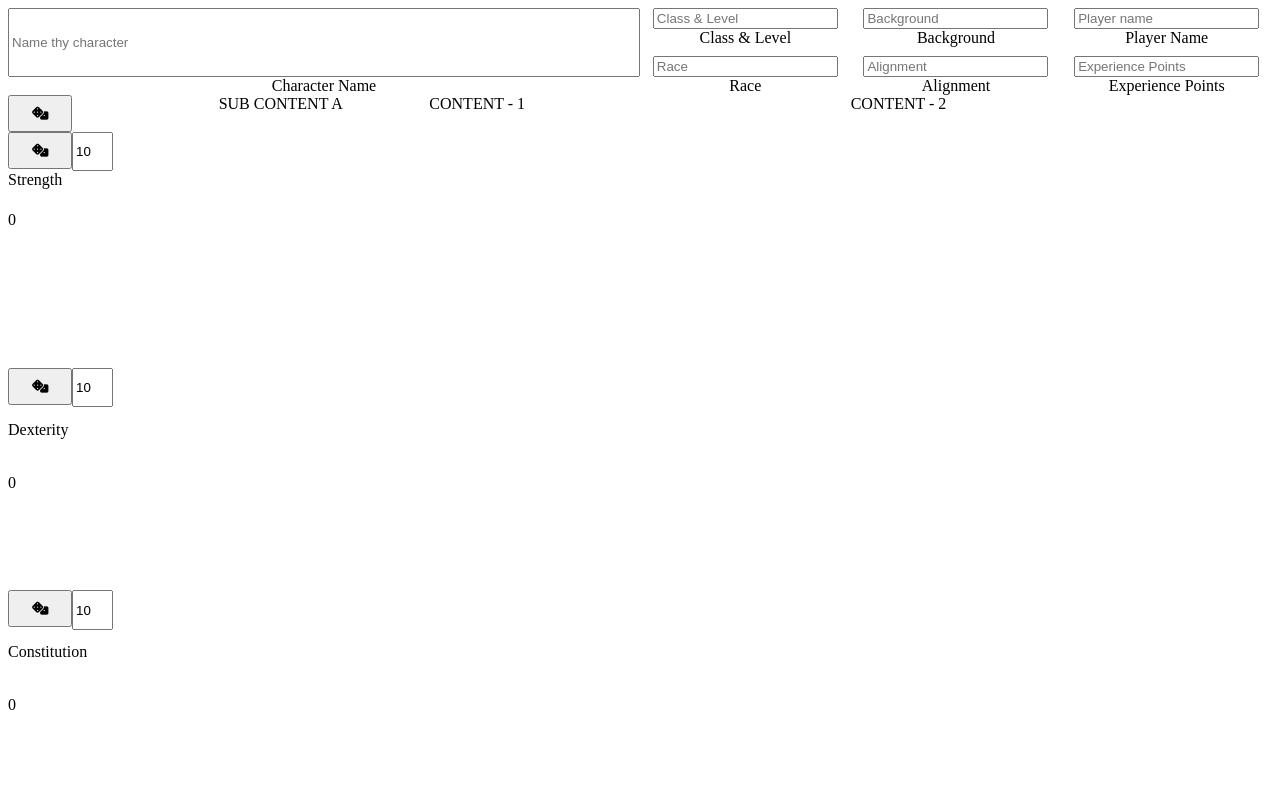
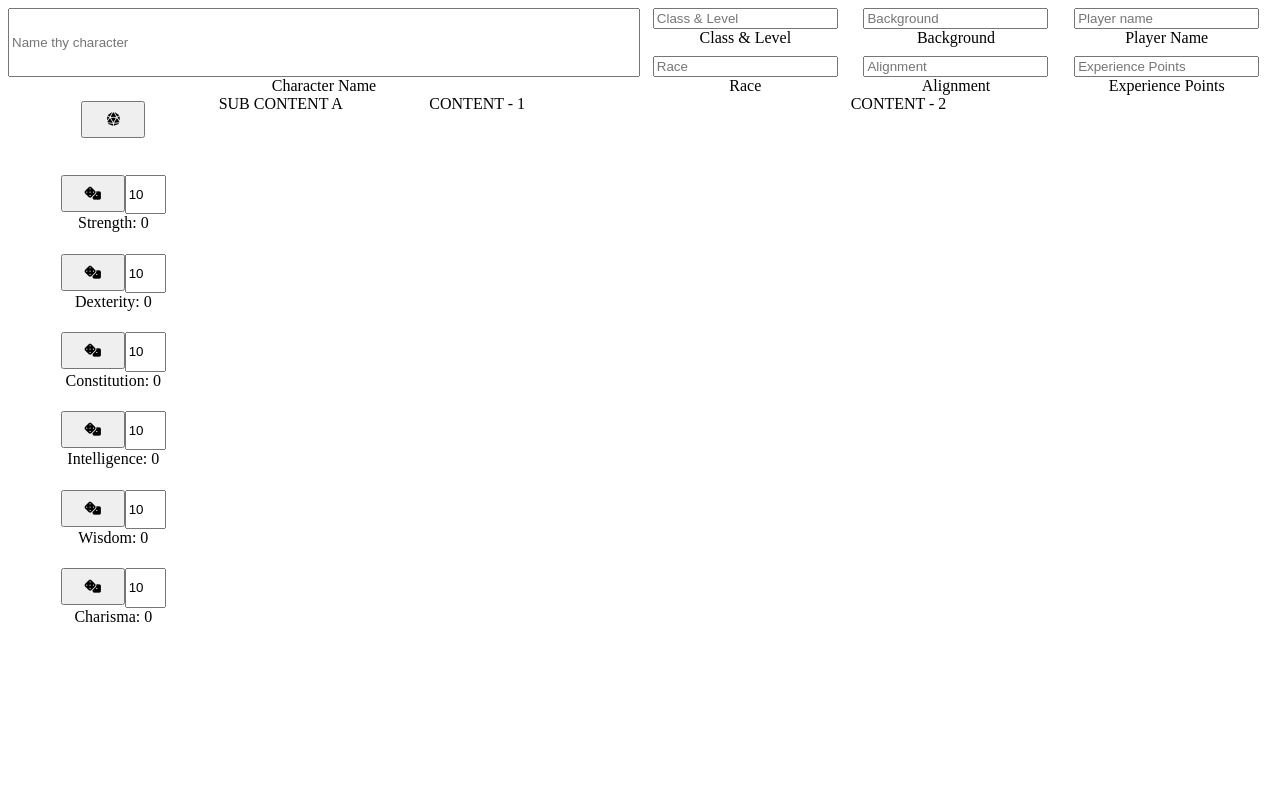
Before and after one commit to lgcavalheiro/dnd5edcharsheet, an Angular app in the folder dnd5edcharsheet/: page / in a window 1280 px wide. Shown: the top 800 px of the page. Built offline with nearby package versions, Linux system fonts and the light colour scheme.

Commit message:
finished randomization of attributes

```diff
--- a/dnd5edcharsheet/src/app/char-sheet/char-attributes/char-attributes.component.html
+++ b/dnd5edcharsheet/src/app/char-sheet/char-attributes/char-attributes.component.html
@@ -1,88 +1,101 @@
-<button class="bt-s" (click)="randomizeAttribute('str')">
-          <i class="fas fa-dice"></i>
+<div class="cl-1 rw-a" id="attributes">
+  <button class="bt-s" (click)="randomizeAll()">
+    <i class="fas fa-dice-d20"></i>
   </button>
-    <div class="rw-3 mx-h">
-<div class="cl-1 rw-6">
+
+  <div class="rw-2 mx-h">
     <div class="cl-f">
       <button class="bt-s" (click)="randomizeAttribute('str')">
         <i class="fas fa-dice"></i>
       </button>
       <input [(ngModel)]="attributes.str" type="number" name="char-str" id="char-str" class="char-attr">
     </div>
-    <label for="char-str">Strength</label>
+    <div class="att-info">
+      <label for="char-str">Strength: </label>
       <span>
         <span *ngIf="calculateMod(attributes.str, 'str') > 0">+</span>
         {{ attribMods.str }}
       </span>
     </div>
+  </div>
 
-  <div class="rw-3 mx-h">
+  <div class="rw-2 mx-h">
     <div class="cl-f">
       <button class="bt-s" (click)="randomizeAttribute('dex')">
         <i class="fas fa-dice"></i>
       </button>
       <input [(ngModel)]="attributes.dex" type="number" name="char-dex" id="char-dex" class="char-attr">
     </div>
-    <label for="char-dex">Dexterity</label>
+    <div class="att-info">
+      <label for="char-dex">Dexterity: </label>
       <span>
         <span *ngIf="calculateMod(attributes.dex, 'dex') > 0">+</span>
         {{ attribMods.dex }}
       </span>
     </div>
+  </div>
 
-  <div class="rw-3 mx-h">
+  <div class="rw-2 mx-h">
     <div class="cl-f">
       <button class="bt-s" (click)="randomizeAttribute('con')">
         <i class="fas fa-dice"></i>
       </button>
       <input [(ngModel)]="attributes.con" type="number" name="char-con" id="char-con" class="char-attr">
     </div>
-    <label for="char-con">Constitution</label>
+    <div class="att-info">
+      <label for="char-con">Constitution: </label>
       <span>
         <span *ngIf="calculateMod(attributes.con, 'con') > 0">+</span>
         {{ attribMods.con }}
       </span>
     </div>
+  </div>
 
-  <div class="rw-3 mx-h">
+  <div class="rw-2 mx-h">
     <div class="cl-f">
       <button class="bt-s" (click)="randomizeAttribute('int')">
         <i class="fas fa-dice"></i>
       </button>
       <input [(ngModel)]="attributes.int" type="number" name="char-int" id="char-int" class="char-attr">
     </div>
-    <label for="char-int">Intelligence</label>
+    <div class="att-info">
+      <label for="char-int">Intelligence: </label>
       <span>
         <span *ngIf="calculateMod(attributes.int, 'int') > 0">+</span>
         {{ attribMods.int }}
       </span>
     </div>
+  </div>
 
-  <div class="rw-3 mx-h">
+  <div class="rw-2 mx-h">
     <div class="cl-f">
       <button class="bt-s" (click)="randomizeAttribute('wis')">
         <i class="fas fa-dice"></i>
       </button>
       <input [(ngModel)]="attributes.wis" type="number" name="char-wis" id="char-wis" class="char-attr">
     </div>
-    <label for="char-wis">Wisdom</label>
+    <div class="att-info">
+      <label for="char-wis">Wisdom: </label>
       <span>
         <span *ngIf="calculateMod(attributes.wis, 'wis') > 0">+</span>
         {{ attribMods.wis }}
       </span>
     </div>
+  </div>
 
-  <div class="rw-3 mx-h">
+  <div class="rw-2 mx-h">
     <div class="cl-f">
       <button class="bt-s" (click)="randomizeAttribute('chr')">
         <i class="fas fa-dice"></i>
       </button>
       <input [(ngModel)]="attributes.chr" type="number" name="char-chr" id="char-chr" class="char-attr">
     </div>
-    <label for="char-chr">Charisma</label>
+    <div class="att-info">
+      <label for="char-chr">Charisma: </label>
       <span>
         <span *ngIf="calculateMod(attributes.chr, 'chr') > 0">+</span>
         {{ attribMods.chr }}
       </span>
     </div>
   </div>
+</div>
--- a/dnd5edcharsheet/src/app/char-sheet/char-attributes/char-attributes.component.scss
+++ b/dnd5edcharsheet/src/app/char-sheet/char-attributes/char-attributes.component.scss
@@ -1,3 +1,12 @@
+#attributes {
+  justify-items: center;
+  align-items: center;
+}
+
+.att-info {
+  justify-self: center;
+}
+
 .char-attr {
   width: 2.5em;
   height: 2.5em;
--- a/dnd5edcharsheet/src/app/char-sheet/char-attributes/char-attributes.component.ts
+++ b/dnd5edcharsheet/src/app/char-sheet/char-attributes/char-attributes.component.ts
@@ -64,4 +64,11 @@ export class CharAttributesComponent implements OnInit {
     this.attributes[attrib] = numbers.reduce((cur, nex) => { return cur + nex });
   }
 
+  randomizeAll(){
+    let attrs = ['str', 'dex', 'con', 'int', 'wis', 'chr'];
+    for(let attrib of attrs) {
+      this.randomizeAttribute(attrib);
+    }
+  }
+
 }
--- a/dnd5edcharsheet/src/styles.scss
+++ b/dnd5edcharsheet/src/styles.scss
@@ -42,9 +42,9 @@
   grid-template-columns: 1fr;
 }
 
-.rw-6 {
+.rw-7 {
   display: grid;
-  grid-template-rows: repeat(6, 1fr);
+  grid-template-rows: repeat(7, 1fr);
 }
 
 .gap-8 {
```
Lines whose indentation alone changed are shown as unchanged.
